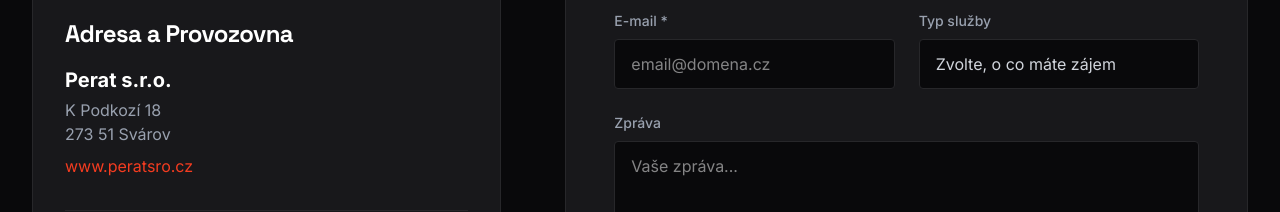
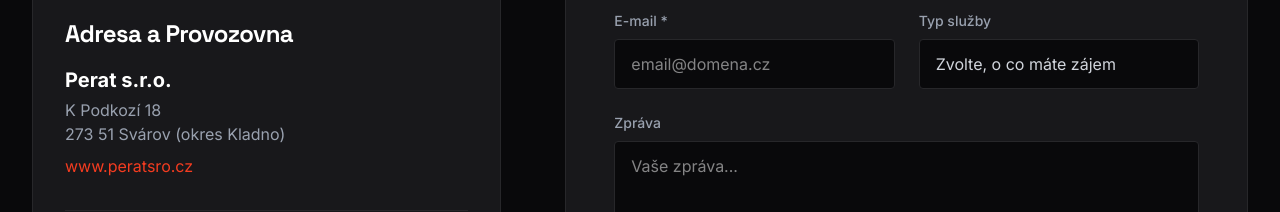
Before and after one commit to MarabuHraje/ratonyi, a React (Vite) app: page /kontakt in a window 1280 px wide. Shown: the part 1040-1252 px from the top of the page. Built offline with nearby package versions, Linux system fonts and the light colour scheme.

Commit message:
fix(contact): update company address with district info
Include "(okres Kladno)" in the address to improve local clarity and search relevance.

```diff
--- a/src/pages/Contact.tsx
+++ b/src/pages/Contact.tsx
@@ -51,7 +51,7 @@ export default function Contact() {
                  <h3 className="text-2xl font-bold mb-4 font-heading text-white">Adresa a Provozovna</h3>
                  <p className="text-xl font-bold text-white mb-1">Perat s.r.o.</p>
                  <p className="text-gray-400">K Podkozí 18</p>
-                 <p className="text-gray-400">273 51 Svárov</p>
+                 <p className="text-gray-400">273 51 Svárov (okres Kladno)</p>
                  <a href="https://www.peratsro.cz" className="text-primary hover:text-primary-dark transition-colors mt-2 inline-block">www.peratsro.cz</a>
                </div>
 
```
